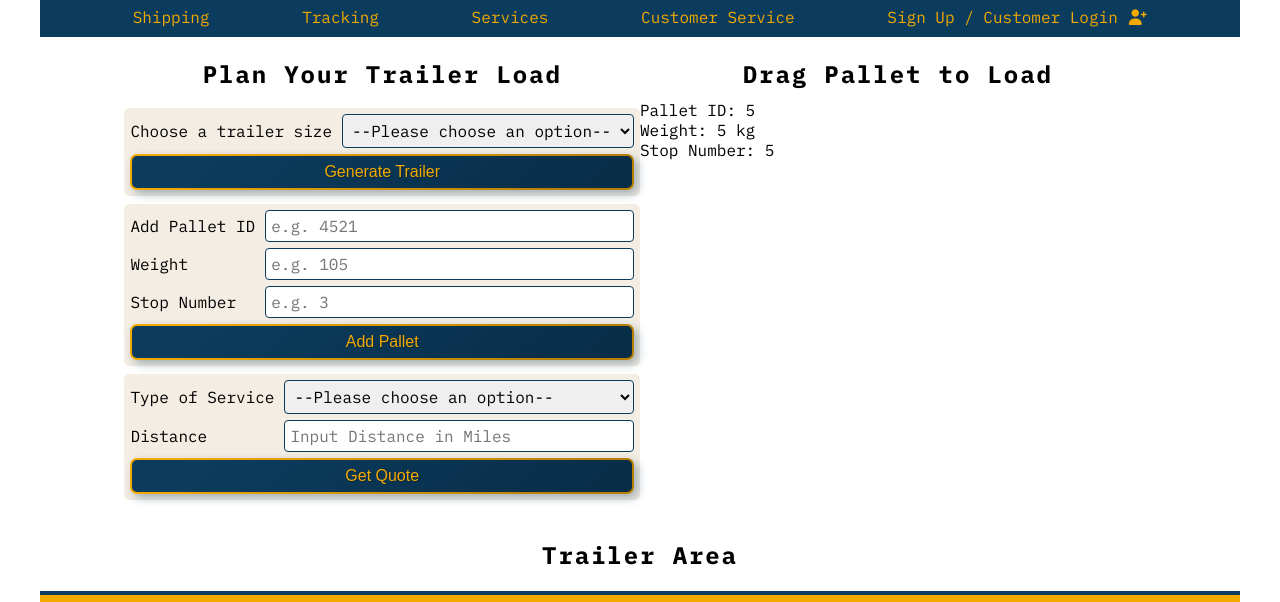
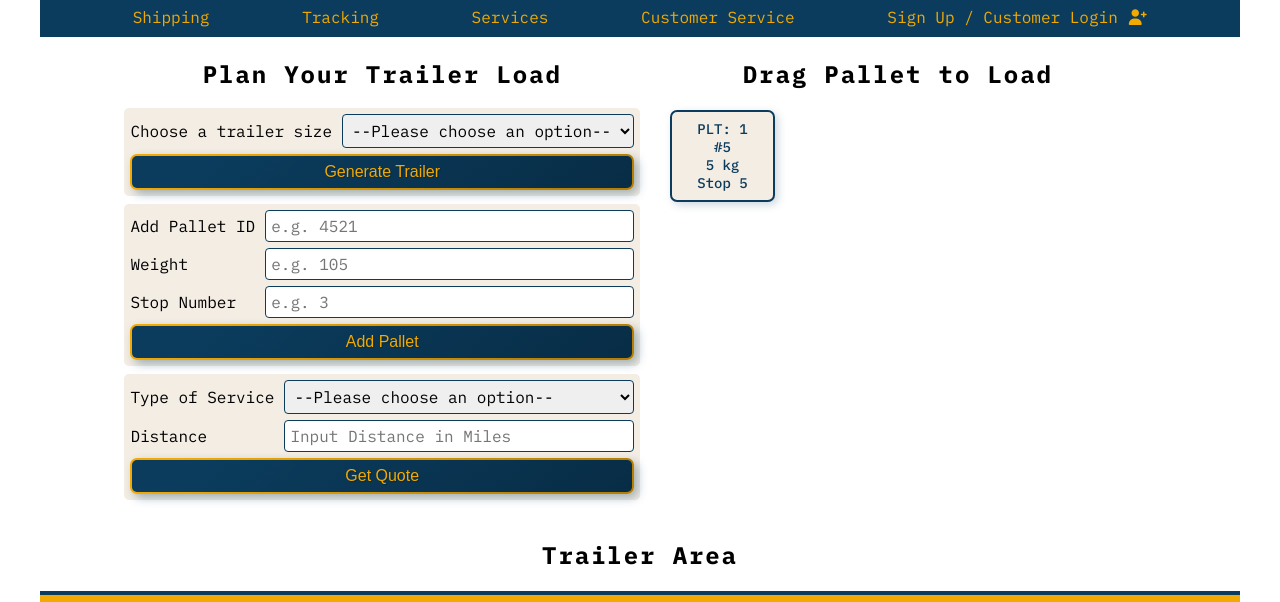
Before and after one commit to BlackCat13656/trailer-load-planner, a plain HTML site: page index.html in a window 1280 px wide. Both pictures are taken after typing "5", "5", "5" into the empty fields and a click on the button "Add Pallet". Shown: the part 68-670 px from the top of the page. Drawn offline with Linux system fonts and the light colour scheme.

Commit message:
Add pallet counter and short card text, style pallet cards

```diff
--- a/script.js
+++ b/script.js
@@ -4,6 +4,7 @@ const trailerSelected = document.querySelector("#truck-size");
 const trailerSlots = document.querySelector(".trailer-slots");
 const palletForm = document.querySelector("#pallet-form");
 const palletArea = document.querySelector(".pallet-area");
+let counter = 0;
 
 const trailers = {
   "53ft": { rows: 2, columns: 13, maxWeight: 19958 },
@@ -33,10 +34,13 @@ function makeTrailer(e) {
 
 function makePallet(e) {
   e.preventDefault();
+
+  counter++;
+
   const palletSpecs = Object.fromEntries(new FormData(e.target));
 
   const div = document.createElement("div");
-  div.textContent = `Pallet ID: ${palletSpecs.id}\nWeight: ${palletSpecs.weight} kg\nStop Number: ${palletSpecs.stop}`;
+  div.textContent = `PLT: ${counter}\n#${palletSpecs.id}\n${palletSpecs.weight} kg\nStop ${palletSpecs.stop}`;
   div.classList.add("pallet");
   palletArea.appendChild(div);
 
--- a/style.css
+++ b/style.css
@@ -179,10 +179,34 @@ button:hover {
 
 .pallet-area {
   display: grid;
+  grid-template-columns: 1fr 1fr 1fr 1fr;
+  margin: 1rem 3rem;
+  gap: 1.2rem;
 }
 
 .pallet {
+  display: flex;
+  justify-content: center;
+  align-items: center;
+  text-align: center;
   white-space: pre-line;
+
+  background-color: var(--background-color);
+  color: var(--headings-color);
+  border: 0.2rem solid var(--headings-color);
+  border-radius: 0.7rem;
+  box-shadow: 0.3rem 0.3rem 0.8rem 0 #0b3c5d33;
+
+  font-size: 1.4rem;
+  font-weight: 500;
+  padding: 0.8rem;
+  cursor: grab;
+  transition: all 0.3s;
+}
+
+.pallet:hover {
+  transform: scale(1.05);
+  box-shadow: none;
 }
 
 .trailer-area {
```
